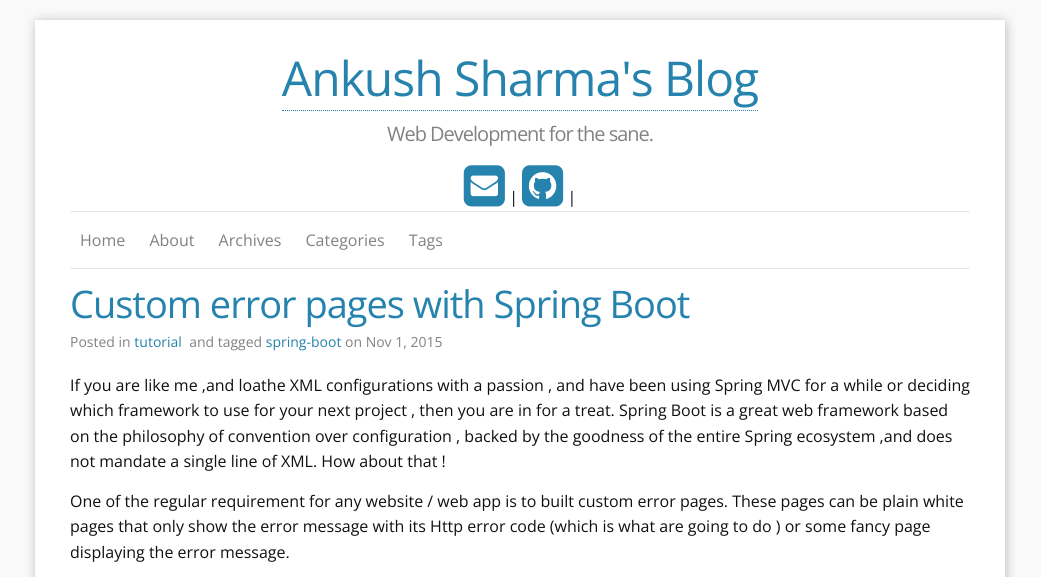
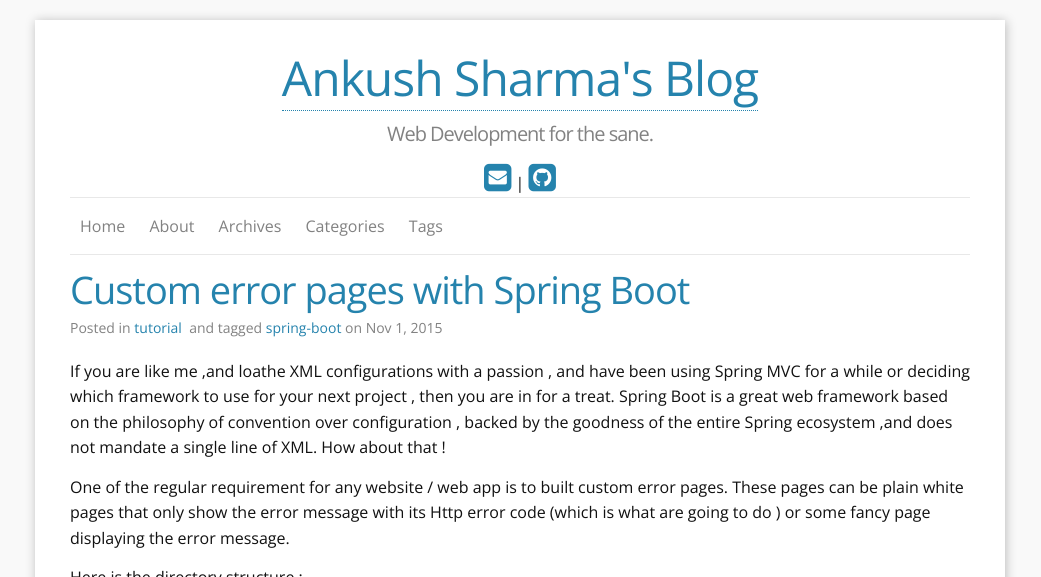
Before and after one commit to Ankush1992/Ankush1992.github.io, a Jekyll site: the page built from index.html, in a window 1280 px wide and 900 px high, cut to the strip 0-577 px from the top of the window. Shown: the whole strip, without its empty margins (120-1161 px from the left). Built offline with Jekyll 4.4.1, drawn with Linux system fonts in a browser that asks for light colours; nearby versions of some CDN libraries; the list of posts is cut into pages by our own code.

Commit message:
Update header.html

```diff
--- a/_includes/header.html
+++ b/_includes/header.html
@@ -10,14 +10,14 @@
 <center>
     {% if site.email != empty %}
     <a href="mailto:{{site.email}}" title="mailto: {{site.email}}">
-        <i class="fa fa-envelope-square fa-3x"></i>
+        <i class="fa fa-envelope-square fa-2x"></i>
     </a>
     |
     {% endif %}
     {% if site.github_username != empty %}
     <a href="https://github.com/{{site.github_username}}" title="GithubID: {{site.github_username}}">
-                <i class="fa fa-github-square fa-3x"></i>
-    </a> |
+                <i class="fa fa-github-square fa-2x"></i>
+    </a>
     {% endif %}
 
     {% endif %}
```
